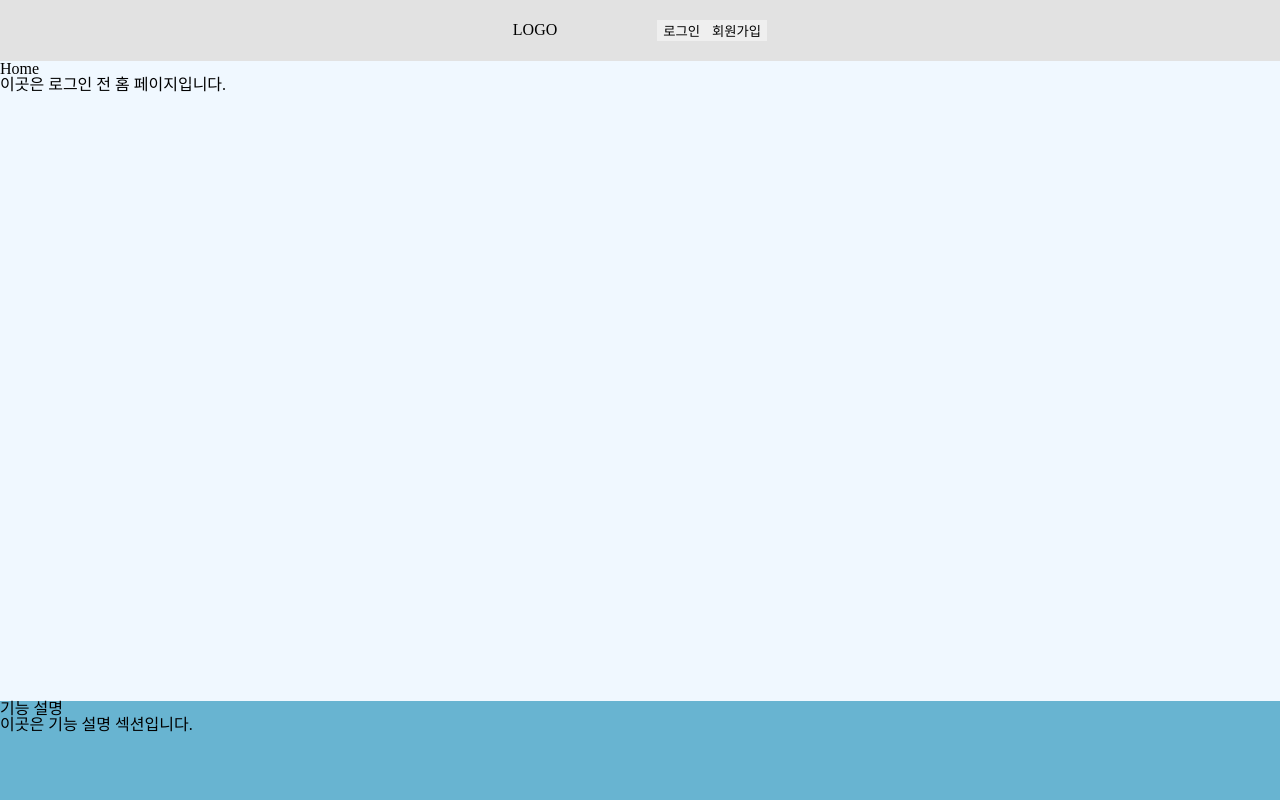
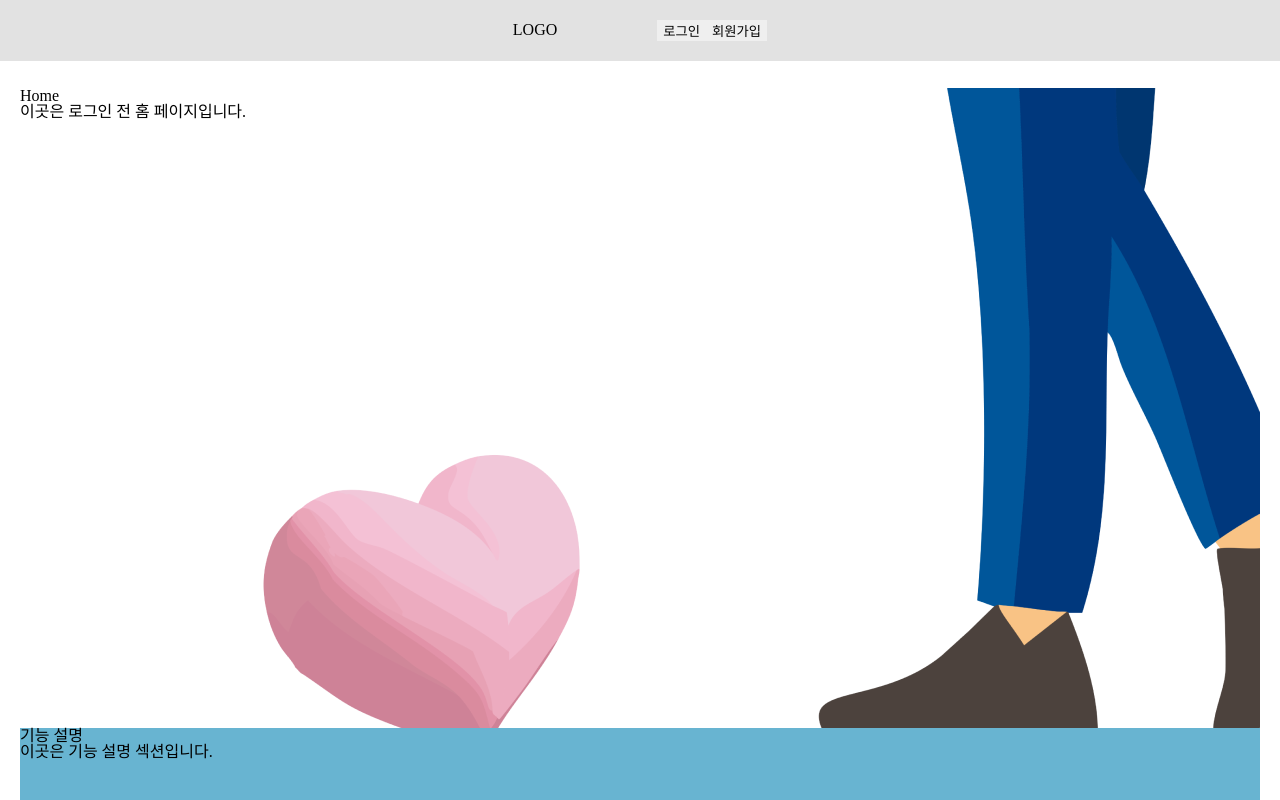
Before and after one commit to kw-bookmedicine/frontend, a React (Create React App) app: page / in a window 1280 px wide. Shown: the top 800 px of the page. Built offline with nearby package versions, Linux system fonts and the light colour scheme.

Commit message:
Design: 버튼 컴포넌트 추가 및 배너 이미지 추가

```diff
--- /dev/null
+++ b/src/components/JoinButton.js
@@ -0,0 +1,11 @@
+const JoinButton = ({ text, type }) => {
+	const btnType = ['agree', 'select'].includes(type) ? type : 'default';
+
+	return (
+		<button className={['Btn_agree', `Btn_${btnType}`].join(' ')}>
+			{text}
+		</button>
+	);
+};
+
+export default JoinButton;
--- a/src/pages/Home.jsx
+++ b/src/pages/Home.jsx
@@ -15,7 +15,7 @@ const Home = () => {
 				<Btn text={'로그인'} type="login" />
 				<Btn text={'회원가입'} type="join" />
 			</header>
-
+			<div className="content">
 				<section className="home_main">
 					<h1>Home</h1>
 					<p>이곳은 로그인 전 홈 페이지입니다.</p>
@@ -41,6 +41,7 @@ const Home = () => {
 				</h1>
 				<Link to={'/join'}>회원가입 2 페이지 이동</Link>
 				<Link to={'/test'}>중복확인</Link>
+			</div>
 		</>
 	);
 };
--- a/src/styles/HomeStyles.css
+++ b/src/styles/HomeStyles.css
@@ -12,13 +12,22 @@
 	margin-right: 100px;
 }
 
+.content {
+	display: flex;
+	flex-direction: column;
+	justify-content: center;
+}
+
 section {
+	display: flex;
+	justify-content: center;
 	height: 80vh;
 	margin: 0;
 }
 
 .home_main {
-	background-color: aliceblue;
+	background-image: url('../assets/banner.png');
+	background-repeat: no-repeat;
 }
 
 .home_feature {
```
Also changed, not shown: src/assets/banner.png (added). Lines whose indentation alone changed are shown as unchanged.
